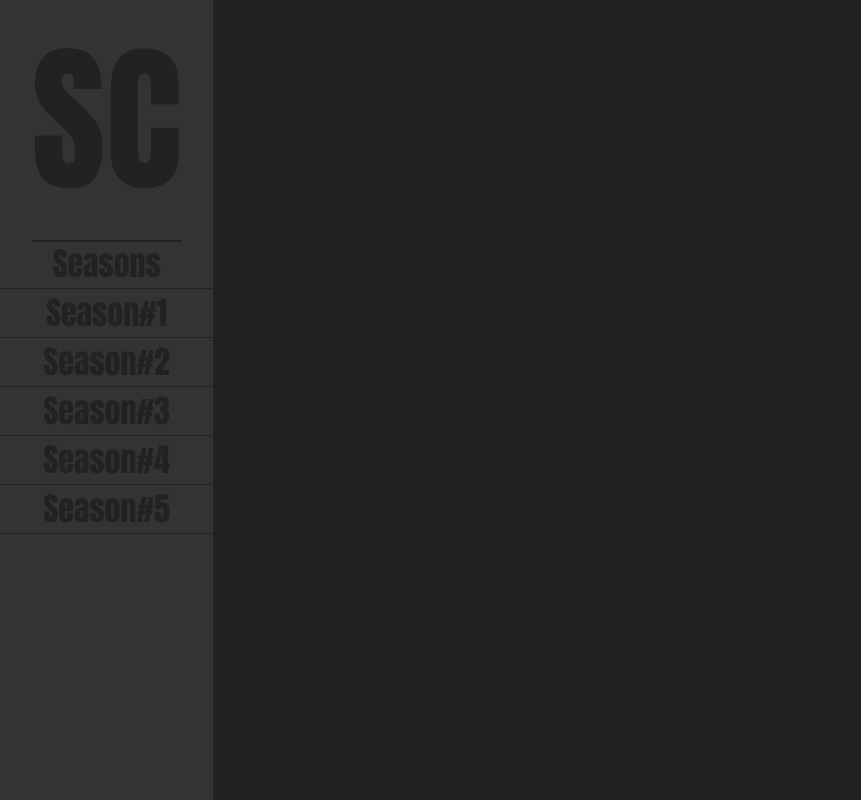
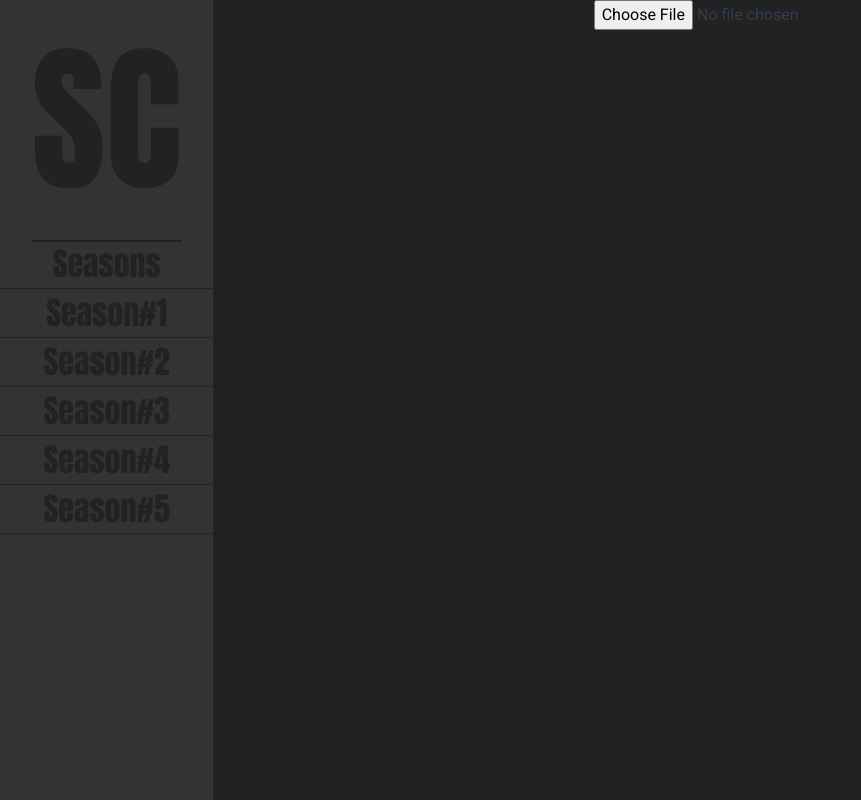
Before and after one commit to strcoder4007/scipl, a Vue app: page / in a window 1280 px wide. Shown: the whole page, without its empty margins (0-861 px from the left). Built offline with nearby package versions, Linux system fonts and the light colour scheme.

Commit message:
parsing working and file injected

```diff
--- a/src/components/HelloWorld.vue
+++ b/src/components/HelloWorld.vue
@@ -8,6 +8,9 @@
                 <div v-for="(season, index) in seasons" :key='index' class="seasonsClass">{{ season.name }}</div>
             </div>
             <div class="col-sm-12 col-md-10" style="background-color:  #222; min-height: 100vh;">
+                <form enctype="multipart/form-data">
+                    <input type="file" @change="onFileChange">
+                </form>
             </div>
         </div>
     </div>
@@ -16,18 +19,9 @@
 
 
 
-
-
-
-
-
-
-
-
-
-
 <script>
 
+var teams;
 import Papa from '../../node_modules/papaparse/papaparse.js'
 export default {
 
@@ -46,24 +40,40 @@ export default {
                 { "name": "Season#5" }
             ]
         }
+    },
+    methods: {
+        onFileChange(e) {
+            var files = e.target.files || e.dataTransfer.files;
+            if (!files.length)
+                return;
+            this.createInput(files[0]);
+        },
+        createInput(file) {
+            var reader = new FileReader();
+            reader.onload = (e) => {
+                this.fileinput = reader.result;
+                this.teams = e.target.result;
+            }
+            reader.readAsText(file);
+        }
+
     }
 
 }
 
-var myfile = "./assets/data/Team.csv";
-console.log(Papa.parse(myfile));
+/*
+var file = new File('/scipl/src/assets/data/Team.csv');
+console.log(file);
+
+Papa.parse(file, {
+	complete: function(results) {
+		console.log("Finished:", results.data);
+	}
+});
+*/
+
 
 </script>
-
-
-
-
-
-
-
-
-
-
 
 
 
```
